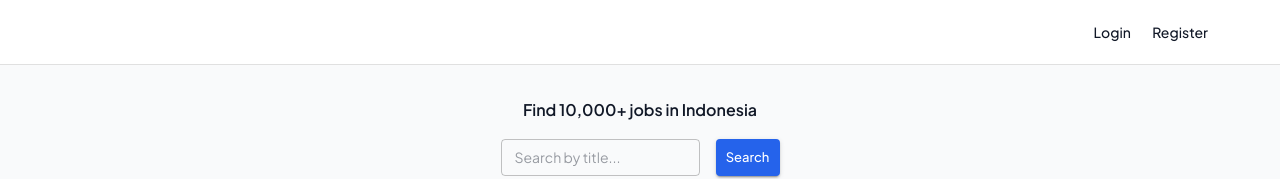
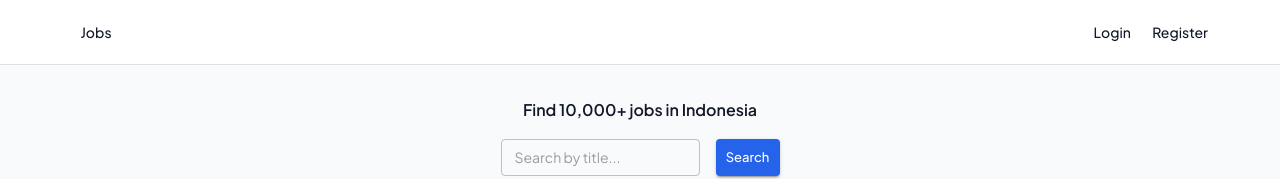
Before and after one commit to fiandimas/ojrek-fe, a React (Vite) app: page / in a window 1280 px wide. Shown: the top 179 px of the page. Built offline with nearby package versions, Linux system fonts and the light colour scheme; no server answers.

Commit message:
doc: add demo

```diff
--- a/src/shared/components/TopBar.tsx
+++ b/src/shared/components/TopBar.tsx
@@ -35,9 +35,7 @@ const TopBar: React.FC = () => {
         <Toolbar disableGutters>
           <Box sx={{ display: 'flex', justifyContent: 'space-between', width: 'w-full', minWidth: '100%' }}>
             <Box>
-              {user == null || user.type === 'external' && (
-                <Button onClick={() => navigate(ROUTES.JOBS)} color="inherit">Jobs</Button>
-              )}
+              <Button onClick={() => navigate(ROUTES.JOBS)} color="inherit">Jobs</Button>
 
               {(isAuthenticated && user?.type === 'external') && (
                 <Button onClick={() => navigate(ROUTES.RECOMMENDED)} color="inherit">Recommended Jobs</Button>
```
Also changed, not shown: 1 other file (tests, documents, lock files or other folders).
